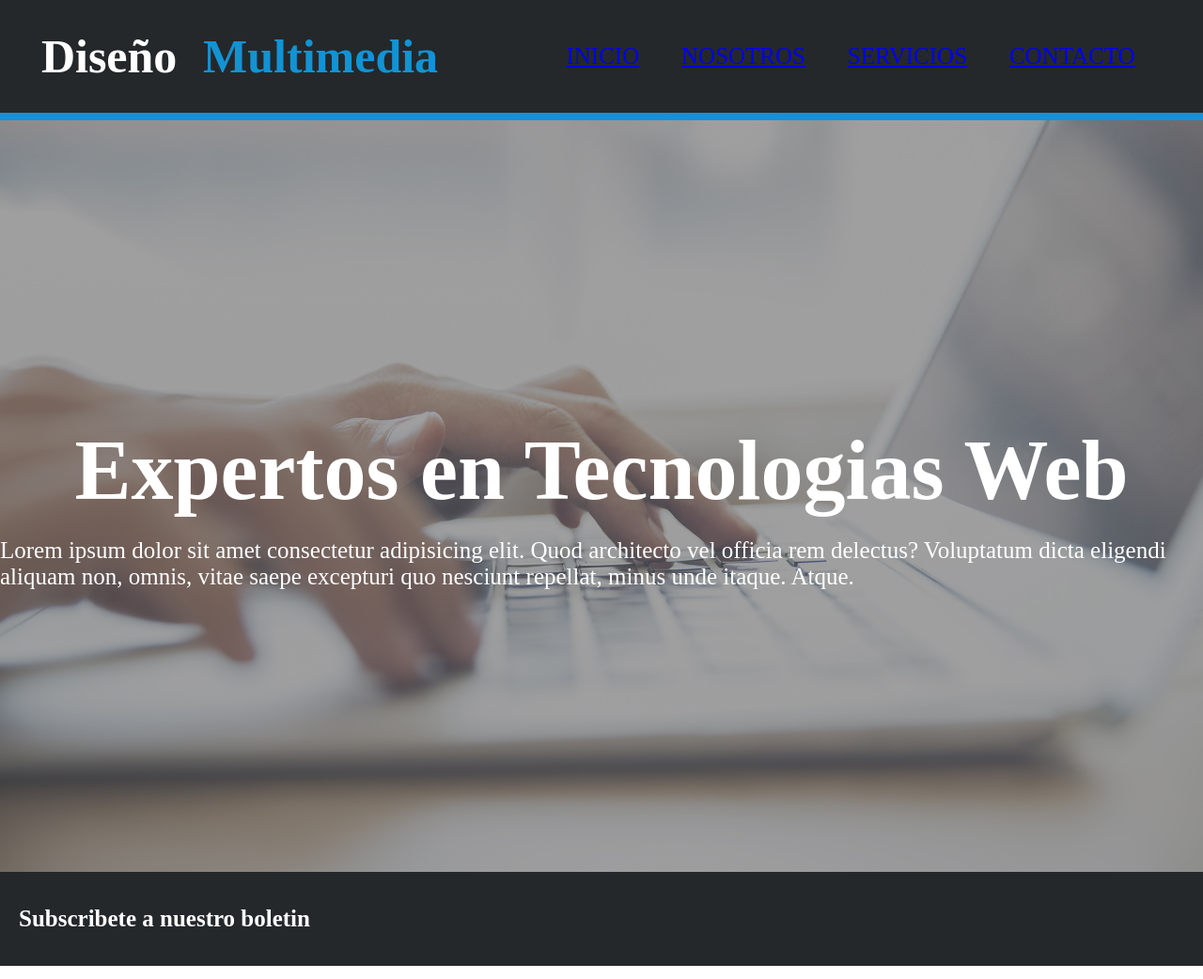
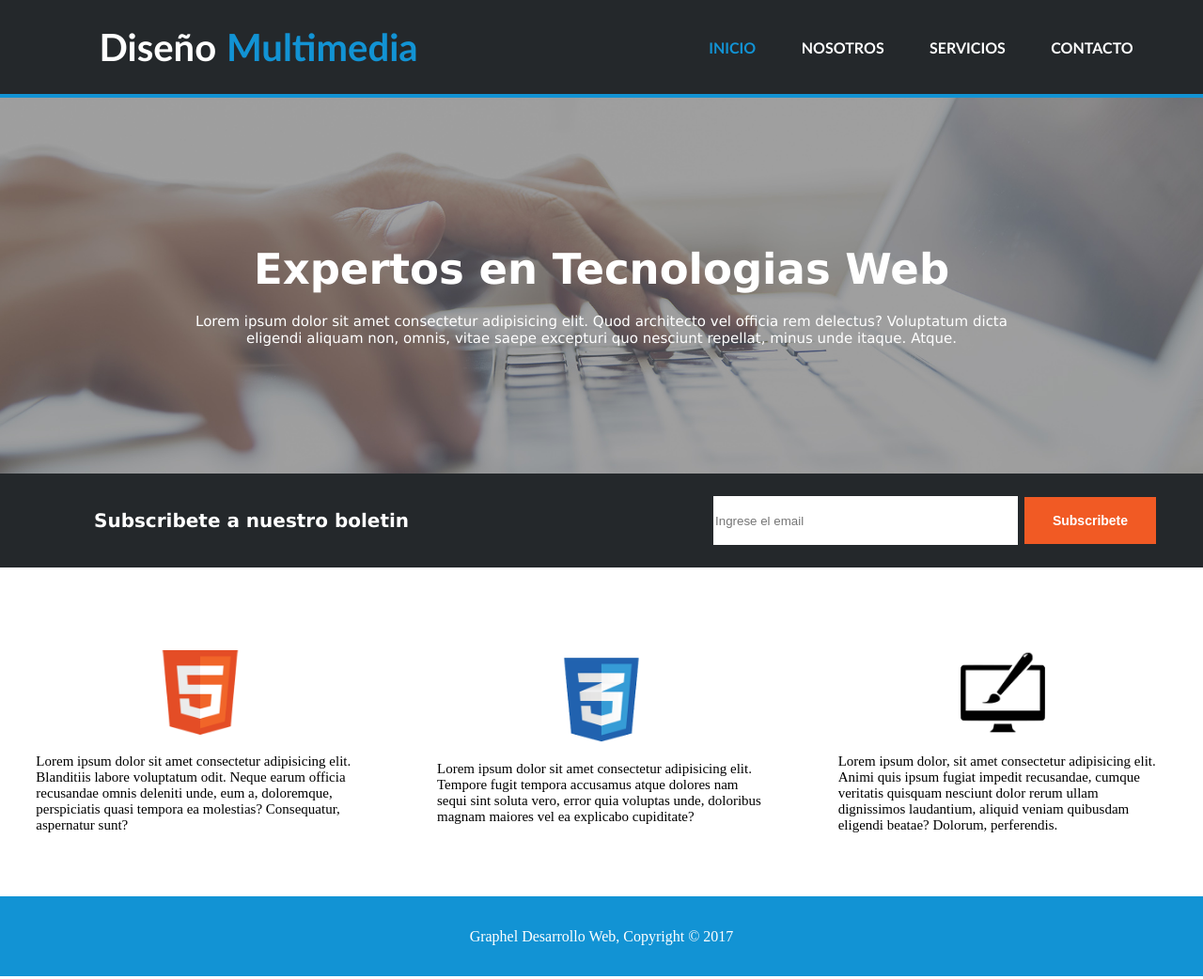
Before and after one commit to AndresMMR/Project-Graphel, a plain HTML site: page index.html in a window 1280 px wide. Shown: the top 1042 px of the page at 94% size. Drawn offline with Linux system fonts and the light colour scheme.

Commit message:
AMMR= Termine la pagina principal

```diff
--- a/index.html
+++ b/index.html
@@ -14,42 +14,54 @@
                 <div class="azul">Multimedia</div>
             </div>
             <div class="lista">
-                <li><a href="index.html" >INICIO</a></li>
-                <li><a  href="templates/Nosotros.html">NOSOTROS</a></li>
-                <li><a href="templates/Servicios.html">SERVICIOS</a></li>
-                <li><a href="templates/Contacto.html">CONTACTO</a></li>
+                <li>
+                    <a href="index.html" class="INICIO">INICIO</a>
+                </li>
+                <li>
+                    <a  href="templates/Nosotros.html">NOSOTROS</a>
+                </li>
+                <li>
+                    <a href="templates/Servicios.html">SERVICIOS</a>
+                </li>
+                <li>
+                    <a href="templates/Contacto.html">CONTACTO</a>
+                </li>
             </div>
         </div>
     </header>
     <div class="caja1">
         <div class="Titulo">Expertos en Tecnologias Web</div>
-        <div>Lorem ipsum dolor sit amet consectetur adipisicing elit. Quod architecto vel officia rem delectus?
+        <div class="texto">Lorem ipsum dolor sit amet consectetur adipisicing elit. Quod architecto vel officia rem delectus?
             Voluptatum dicta eligendi aliquam non, omnis, vitae saepe excepturi quo nesciunt repellat,
             minus unde itaque. Atque.</div>
     </div>
     <div class="boletin">
         <div>Subscribete a nuestro boletin</div>
+        <div>
+            <form class="formulario"></form>
+            <input type="email" placeholder="Ingrese el email">
+            <button>Subscribete</button>
+        </div>
     </div>
     <div class="caja2">
         <div class="obj">
             <img src="assets/images/logo_html.png" alt="logo html" class="img">
-            <div class="html5">Lorem ipsum dolor sit amet consectetur adipisicing elit. Blanditiis labore voluptatum odit.
+            <div class="text">Lorem ipsum dolor sit amet consectetur adipisicing elit. Blanditiis labore voluptatum odit.
                 Neque earum officia recusandae omnis deleniti unde, eum a, doloremque, perspiciatis quasi tempora ea molestias?
                 Consequatur, aspernatur sunt?</div>
         </div>
         <div class="obj">
             <img src="assets/images/logo_css.png" alt="logo css" class="img">
-            <div>Lorem ipsum dolor sit amet consectetur adipisicing elit. Tempore fugit tempora accusamus atque dolores nam
+            <div class="text">Lorem ipsum dolor sit amet consectetur adipisicing elit. Tempore fugit tempora accusamus atque dolores nam
                 sequi sint soluta vero, error quia voluptas unde, doloribus magnam maiores vel ea explicabo cupiditate?</div>
         </div>
         <div class="obj">
             <img src="assets/images/logo_brush.png" alt="logo brush" class="img">
-            <div>Lorem ipsum dolor, sit amet consectetur adipisicing elit. Animi quis ipsum fugiat impedit recusandae,
+            <div class="text">Lorem ipsum dolor, sit amet consectetur adipisicing elit. Animi quis ipsum fugiat impedit recusandae,
                 cumque veritatis quisquam nesciunt dolor rerum ullam dignissimos laudantium, aliquid veniam quibusdam
                 eligendi beatae? Dolorum, perferendis.</div>
         </div>
     </div>
-
-
+    <footer>Graphel Desarrollo Web, Copyright © 2017</footer>
 </body>
 </html>
--- a/styles/styles.css
+++ b/styles/styles.css
@@ -2,38 +2,49 @@ body{
     margin: 0;
 }
 .header{
+    font-family: 'Gill Sans', 'Gill Sans MT', Calibri, 'Trebuchet MS', sans-serif;
     display: flex;
-    height: 120px;
+    height: 100px;
     align-items: center;
     background-color: #24282b;
     justify-content: space-between;
-    border-bottom: 8px solid #1293d4;
-    padding: 0 50px 0 30px;
-
+    border-bottom: 4px solid #1293d4;
+    padding: 0 50px 0 100px;
 }
 .lista{
-    width: 650px;
+    width: 500px;
     display: flex;
     justify-content: space-around;
     list-style: none;
     align-items: center;
     color: white;
-    font-size: 25px;
+    font-size: 16px;
+    text-decoration: none;
+    font-weight: 800;
 }
 .titulo{
-    width: 450px;
+    width: 350px;
     justify-content: space-around;
     display: flex;
-    font-size: 50px;
+    font-size: 40px;
     font-weight: 800;
     color: white;
 }
 .azul{
     color: #1293d4;
 }
+a{
+    text-decoration: none;
+    color: white;
+}
+.INICIO{
+    font-size: 16px;
+    font-weight: 900;
+    color: #1293d4;
+}
 .caja1{
     width: 100%;
-    height: 800px;
+    height: 400px;
     background-image: url(../assets/images/cabecera.jpg);
     background-size: cover;
     background-position: center;
@@ -43,38 +54,74 @@ body{
     justify-content: center;
     color: #fff;
     align-items: center;
-    font-size: 25px;
+    font-family: 'Lucida Sans', 'Lucida Sans Regular', 'Lucida Grande', 'Lucida Sans Unicode', Geneva, Verdana, sans-serif;
 }
 .Titulo{
-    font-size: 90px;
+    font-size: 45px;
     font-weight: 900;
     margin: 20px 20px;
 }
+.texto {
+    text-align: center;
+    width: 900px;
+    font-size: 15px;
+}
 .boletin{
     display: flex;
+    justify-content: space-between;
     align-items: center;
-    padding: 0 0 0 20px;
+    padding: 0 50px 0 100px;
     height: 100px;
     background-color: #24282b;
-    font-weight: 800;
+    font-weight: 700;
     color: white;
-    font-size: 25px;
+    font-size: 20px;
+    font-family: 'Lucida Sans', 'Lucida Sans Regular', 'Lucida Grande', 'Lucida Sans Unicode', Geneva, Verdana, sans-serif;
+}
+.boletin input{
+    border: none;
+    width: 320px;
+    height: 50px;
+}
+.boletin button{
+    width: 140px;
+    height: 50px;
+    background-color: #f15a24;
+    color: white;
+    border: none;
+    padding: 12px 20px;
+    cursor: pointer;
+    font-size: 14px;
+    font-weight: bold;
 }
 .caja2{
     display: flex;
     width: 100%;
-    height: 400px;
+    height: 350px;
     align-items: center;
     justify-content: center;
 }
 .obj {
     display: flex;
     flex-direction: column;
-    width: 500px;
+    width: 450px;
     margin: 20px 20px;
+    justify-content: space-around;
     align-items: center;
 }
+.text{
+    width: 350px;
+    font-size: 15px;
+}
 .img {
-    width: 130px;
+    width: 90px;
     margin: 20px;
 }
+footer{
+    background-color: #1293d4;
+    color: white;
+    height: 85px;
+    display: flex;
+    justify-content: center;
+    align-items: center;
+}
```
Also changed, not shown: templates/Contacto.html (+14 -3 lines), templates/Nosotros.html (+15 -3 lines), templates/Servicios.html (+3 -3 lines).
